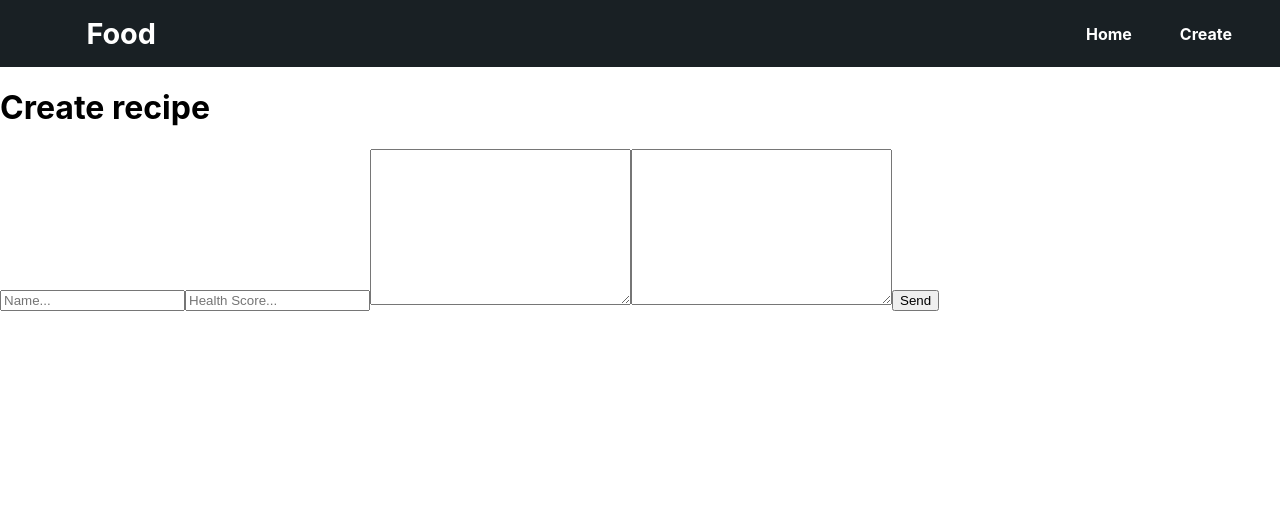
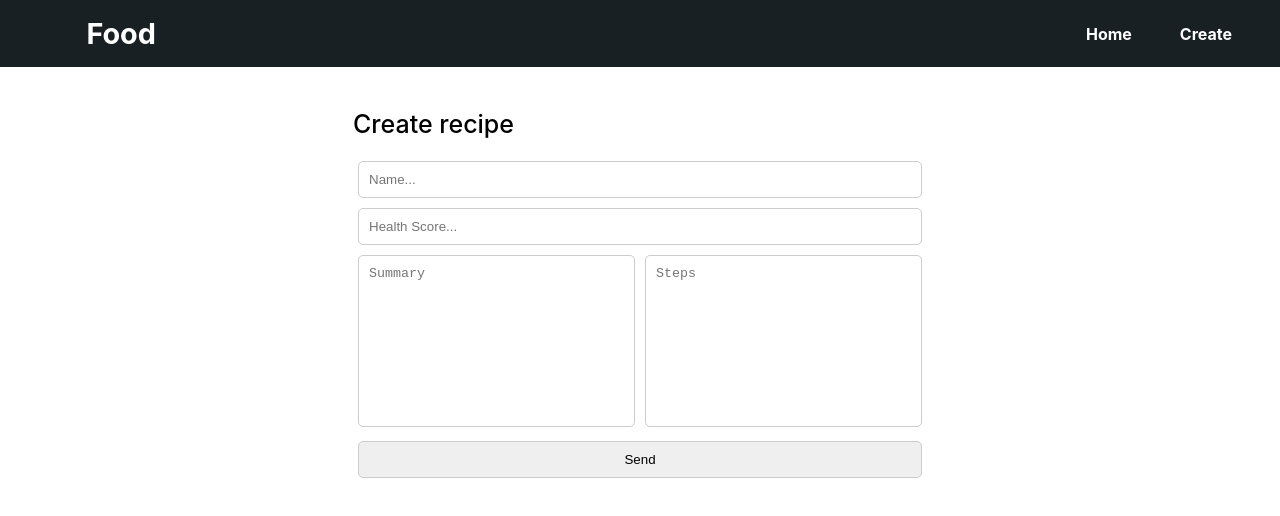
Before and after one commit to bamioezequiel/PI-Food-main, a React (Create React App) app in the folder client/: page /create in a window 1280 px wide. Shown: the top 516 px of the page. Built offline with nearby package versions, Linux system fonts and the light colour scheme.

Commit message:
update components

```diff
--- a/client/src/components/Card/Card.jsx
+++ b/client/src/components/Card/Card.jsx
@@ -25,7 +25,7 @@ const validateDiet = (diet) => {
         return <span className={style.badgeRed}>{diet}</span> ;
         case 'vegan':
         case 'lacto ovo vegetarian':
-        return <span className={`${style.badgeGreen} ${style.badgeGreen}`}>{diet}</span>;
+        return <span className={style.badgeGreen}>{diet}</span>;
         case 'paleolithic':
         case 'primal':
         return <span className={style.badgePurple}>{diet}</span>;
--- a/client/src/components/Create/CreateRecipe.jsx
+++ b/client/src/components/Create/CreateRecipe.jsx
@@ -1,17 +1,22 @@
 import React from "react";
+import style from './CreateRecipe.module.css';
 
 export default function CreateRecipe() {
     return (
-        <React.Fragment>
-            <h1>Create recipe</h1>
-            <form>
-                <input type="text" name="name" placeholder="Name..." />
-                <input type="number" name="healthScore" placeholder="Health Score..." />
-                <textarea name="resume" cols="30" rows="10"></textarea>
-                <textarea name="steps" cols="30" rows="10"></textarea>
-                {/* checkbox para seleccionar los tipos de dietas */}
-                <input type="submit" value="Send" />
-            </form>
-        </React.Fragment>
+        <div className={style.container}>
+            <div className={style.form_container}>
+                <h1 className={style.title}>Create recipe</h1>
+                <form>
+                    <input type="text" name="name" className={style.input_box} placeholder="Name..." />
+                    <input type="number" name="healthScore" className={style.input_box} placeholder="Health Score..." />
+                    <div className={style.form_textarea}>
+                        <textarea name="summary" className={style.input_box} cols="30" rows="10" placeholder="Summary"></textarea>
+                        <textarea name="steps" className={style.input_box} cols="30" rows="10" placeholder="Steps"></textarea>
+                    </div>
+                    {/* checkbox para seleccionar los tipos de dietas */}
+                    <input type="submit" className={style.input_button} value="Send" />
+                </form>
+            </div>
+        </div>
     )
 }
--- a/client/src/components/Create/CreateRecipe.module.css
+++ b/client/src/components/Create/CreateRecipe.module.css
@@ -0,0 +1,32 @@
+.container {
+    display: flex;
+    justify-content: center;
+    align-items: center;
+}
+
+.form_container {
+    padding: 25px 30px;
+    border-radius: 5px;
+}
+
+.form_container form {
+    display: flex;
+    flex-direction: column;
+}
+
+.form_textarea *,
+.form_container form input {
+    padding: 10px;
+    margin: 5px;
+    border: thin solid #ccc;
+    border-radius: 5px;
+}
+
+.form_textarea * {
+    resize: none;
+}
+
+.title {
+    font-size: 25px;;
+    font-weight: 500;
+}
--- a/client/src/components/Details/DetailsRecipe.jsx
+++ b/client/src/components/Details/DetailsRecipe.jsx
@@ -7,10 +7,12 @@ import style from './DetailsRecipe.module.css';
 export default function DetailsRecipe() {
     let { id } = useParams();
     const dispatch = useDispatch();
-    let recipe = useSelector( (state) => state.recipe[0] );
+    let recipe = useSelector( (state) => state.recipe );
+    recipe = recipe[0];//fix
+
     useEffect( () => {
         dispatch(getRecipeById(id));
-    }, [dispatch]);
+    }, []);
 
    return (
     <div className={style.container}>
--- a/client/src/components/Home/Home.module.css
+++ b/client/src/components/Home/Home.module.css
@@ -1,4 +1,5 @@
 .container {
     width: 100%;
     padding-top: 50px;
+    margin-bottom: 50px;
 }
--- a/client/src/redux/reducer/index.js
+++ b/client/src/redux/reducer/index.js
@@ -8,7 +8,6 @@ const initialState = {
 const rootReducer = (state = initialState, action) => {
     switch (action.type) {
         case GET_ALL_RECIPES:
-            console.log(action.payload)
             return {
                 ...state,
                 recipes: action.payload
```
Also changed, not shown: 1 other file (tests, documents, lock files or other folders).
